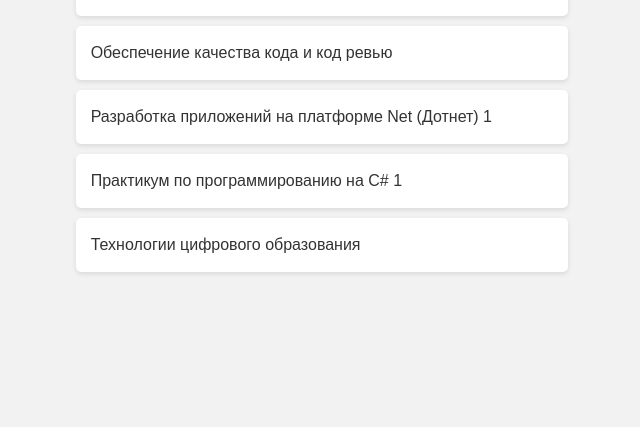
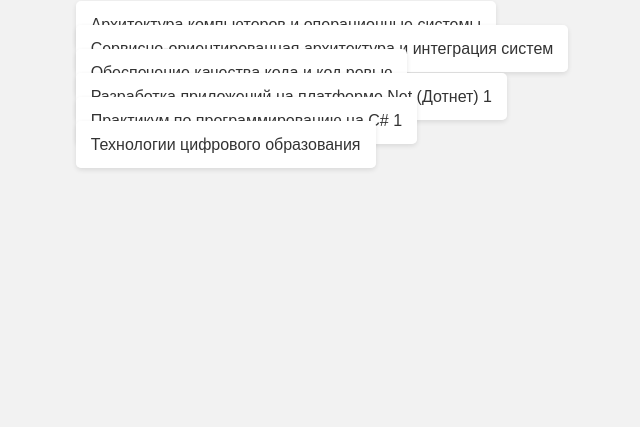
Before and after one commit to gerasimovtltsu/tltsupractices, a plain HTML site: page index.html in a window 1280 px wide. Shown: the part 373-800 px from the top of the page, without its empty margins (318-958 px from the left). Drawn offline with nearby package versions, Linux system fonts and the light colour scheme.

Commit message:
Update index.html

```diff
--- a/index.html
+++ b/index.html
@@ -31,7 +31,10 @@
             margin-bottom: 30px;
         }
 
-        li {
+        a {
+            text-decoration: none;
+            color: #333;
+            transition: color 0.3s;
             margin-bottom: 10px;
             background-color: #fff;
             padding: 15px;
@@ -39,18 +42,9 @@
             box-shadow: 0 2px 5px rgba(0, 0, 0, 0.1);
         }
 
-        li:hover {
-            background-color: #f7f7f7;
-        }
-
-        a {
-            text-decoration: none;
-            color: #333;
-            transition: color 0.3s;
-        }
-
         a:hover {
             color: #007bff;
+            background-color: #f7f7f7;
             text-decoration: none;
         }
     </style>
```
